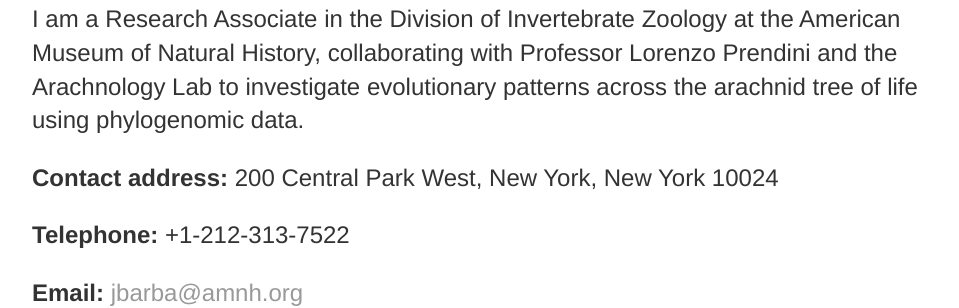
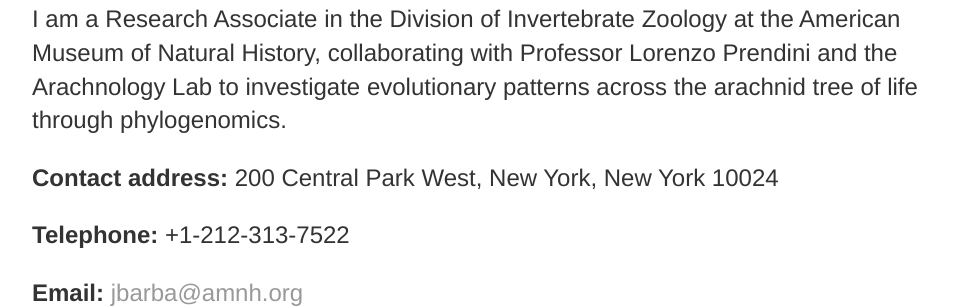
Before and after one commit to josebarbamontoya/josebarbamontoya.github.io, a Jekyll site: the page built from about/index.html, in a window 1280 px wide and 900 px high. Shown: the part 550-858 px from the top of the window, without its empty margins (160-1119 px from the left). Built offline with Jekyll 4.4.1, drawn with Linux system fonts in a browser that asks for light colours.

Commit message:
Update index.html

```diff
--- a/about/index.html
+++ b/about/index.html
@@ -6,7 +6,7 @@
 	<div class="about">
   		<h1>Jose Barba-Montoya</h1>
 		<p style="text-align:center;"><img src="/img/photo14.jpg" height="300" width="300"></p>
-		<p>I am a Research Associate in the Division of Invertebrate Zoology at the American Museum of Natural History, collaborating with Professor Lorenzo Prendini and the Arachnology Lab to investigate evolutionary patterns across the arachnid tree of life using phylogenomic data.
+		<p>I am a Research Associate in the Division of Invertebrate Zoology at the American Museum of Natural History, collaborating with Professor Lorenzo Prendini and the Arachnology Lab to investigate evolutionary patterns across the arachnid tree of life through phylogenomics.
 		<p><b>Contact address: </b>200 Central Park West, New York, New York 10024</p>
 		<p><b>Telephone: </b>+1-212-313-7522</p>
 		<p><b>Email: </b> <a href="mailto:jbarba@amnh.org">jbarba@amnh.org</a></p>
```
